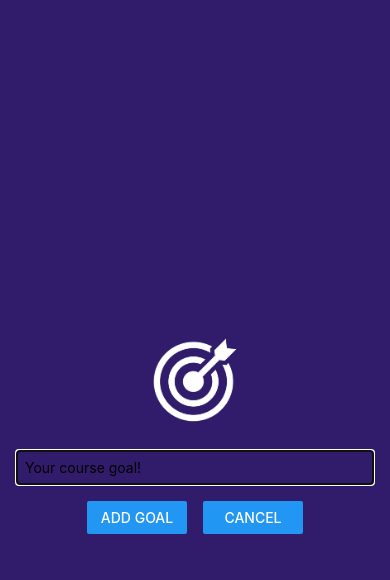
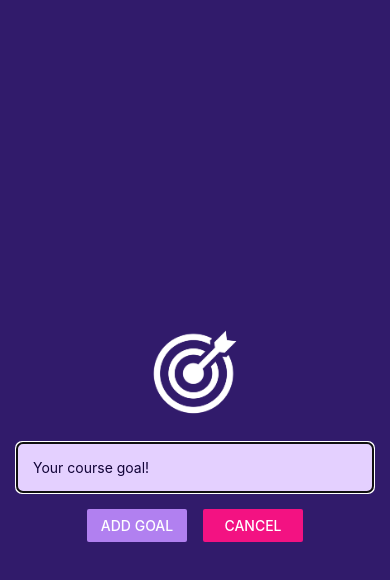
Before and after one commit to AdrianChojnacki/React-Native-Basics, a React Native app: screen / in a window 390 px wide. Both pictures are taken after a click on the button "ADD NEW GOAL". Shown: the top 580 px of the page. Built offline with nearby package versions, Linux system fonts and the light colour scheme.

Commit message:
Added background and StatusBar

```diff
--- a/App.js
+++ b/App.js
@@ -1,5 +1,7 @@
 import { useState } from "react";
 import { StyleSheet, View, FlatList, Button } from "react-native";
+import { StatusBar } from "expo-status-bar";
+
 import GoalItem from "./components/GoalItem";
 import GoalInput from "./components/GoalInput";
 
@@ -30,10 +32,12 @@
   }
 
   return (
+    <>
+      <StatusBar style="light" />
       <View style={styles.appContainer}>
         <Button
           title="Add New Goal"
-        color="#5e0acc"
+          color="#a065ec"
           onPress={startAddGoalHandler}
         />
         <GoalInput
@@ -57,6 +61,7 @@
           />
         </View>
       </View>
+    </>
   );
 }
 
@@ -65,6 +70,7 @@
     flex: 1,
     padding: 50,
     paddingHorizontal: 16,
+    backgroundColor: "#1e085a",
   },
   goalsContainer: {
     flex: 5,
--- a/app.json
+++ b/app.json
@@ -5,6 +5,7 @@
     "version": "1.0.0",
     "orientation": "portrait",
     "icon": "./assets/icon.png",
+    "backgroundColor": "#1e085a",
     "userInterfaceStyle": "light",
     "splash": {
       "image": "./assets/splash.png",
@@ -14,9 +15,7 @@
     "updates": {
       "fallbackToCacheTimeout": 0
     },
-    "assetBundlePatterns": [
-      "**/*"
-    ],
+    "assetBundlePatterns": ["**/*"],
     "ios": {
       "supportsTablet": true
     },
--- a/components/GoalInput.js
+++ b/components/GoalInput.js
@@ -35,10 +35,10 @@
         />
         <View style={styles.buttonContainer}>
           <View style={styles.button}>
-            <Button title="Add Goal" onPress={addGoalHandler} />
+            <Button title="Add Goal" onPress={addGoalHandler} color="#b180f0" />
           </View>
           <View style={styles.button}>
-            <Button title="Cancel" onPress={props.onCancel} />
+            <Button title="Cancel" onPress={props.onCancel} color="#f31282" />
           </View>
         </View>
       </View>
@@ -62,10 +62,13 @@
     margin: 20,
   },
   textInput: {
+    width: "100%",
+    padding: 16,
+    backgroundColor: "#e4d0ff",
     borderWidth: 1,
-    borderColor: "#ccc",
-    width: "100%",
-    padding: 8,
+    borderColor: "#e4d0ff",
+    borderRadius: 6,
+    color: "#120438",
   },
   buttonContainer: {
     flexDirection: "row",
```
Lines whose indentation alone changed are shown as unchanged.
